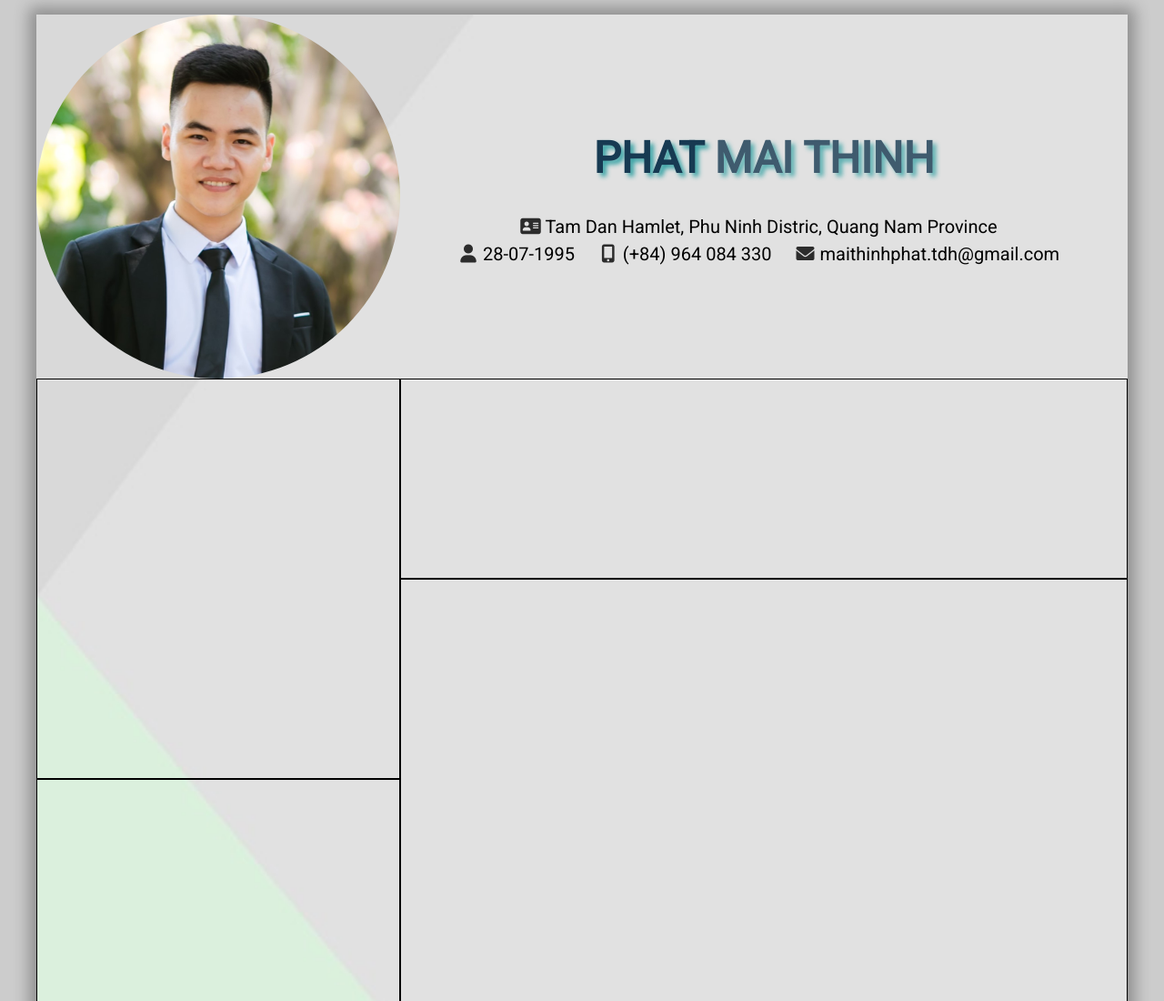
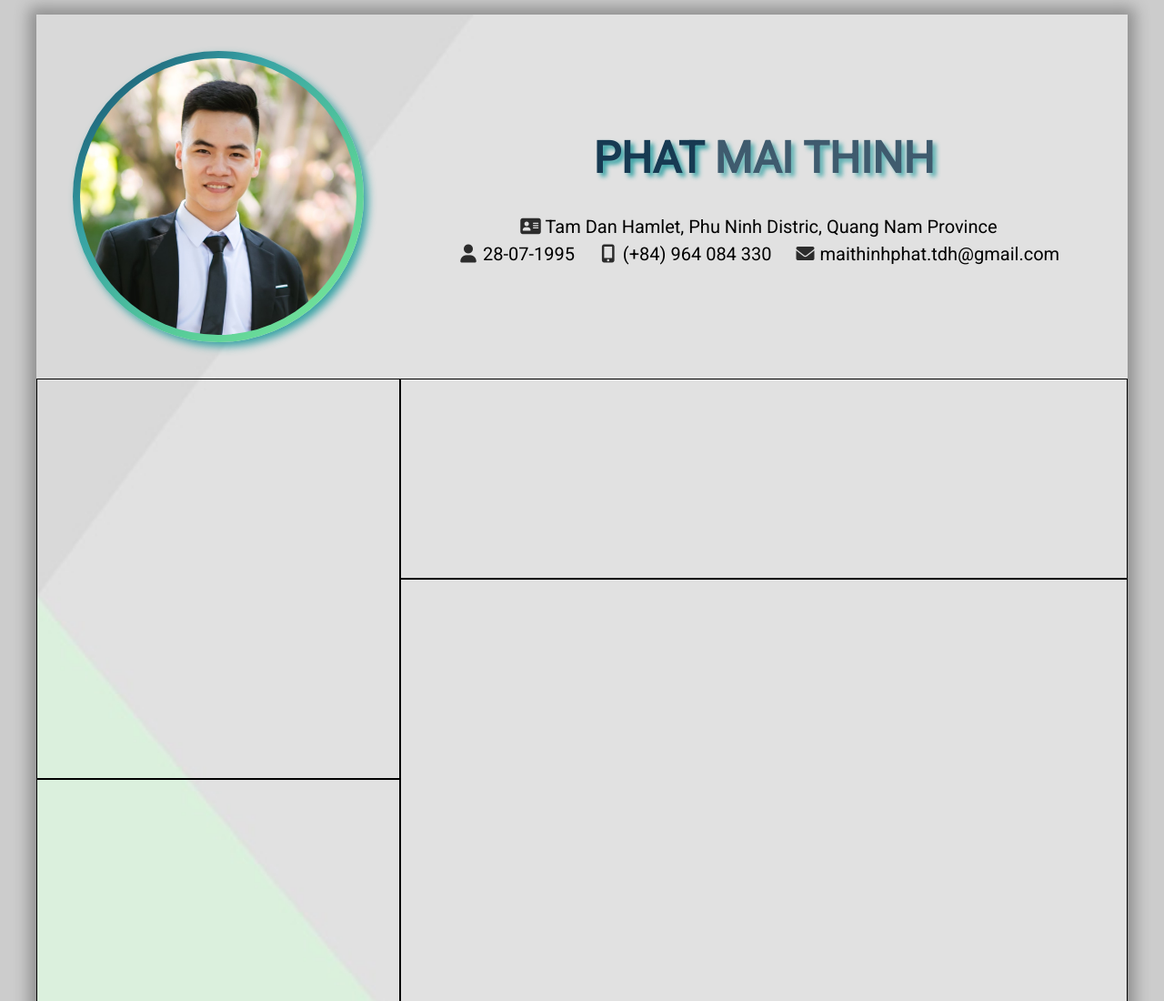
Before and after one commit to maithinhphat95/phatprotk9.github.io, a plain HTML site: page index.html in a window 1280 px wide. Shown: the top 1100 px of the page at 91% size. Drawn offline with Linux system fonts and the light colour scheme.

Commit message:
Update style.css

```diff
--- a/assets/css/style.css
+++ b/assets/css/style.css
@@ -47,7 +47,7 @@ body{
     /* background-size: var(--layout-width) auto; */
     background-size: cover;
 }
-.avatar_container{
+.avatar-container{
     grid-row: 1 / 2;
     grid-column: 1 / 2;
     display: flex;
```
